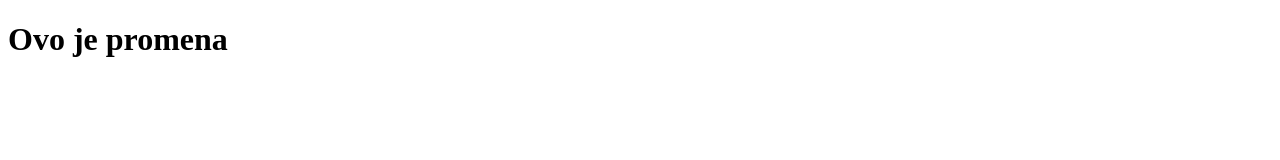
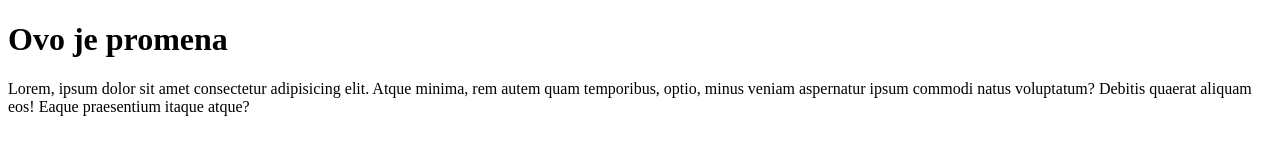
Before and after one commit to DejanPudja/Projekat, a plain HTML site: page index.html in a window 1280 px wide. Drawn offline with Linux system fonts and the light colour scheme.

Commit message:
Novo azuriranje

```diff
--- a/index.html
+++ b/index.html
@@ -8,5 +8,6 @@
 </head>
 <body>
     <h1>Ovo je promena</h1>
+    <p>Lorem, ipsum dolor sit amet consectetur adipisicing elit. Atque minima, rem autem quam temporibus, optio, minus veniam aspernatur ipsum commodi natus voluptatum? Debitis quaerat aliquam eos! Eaque praesentium itaque atque?</p>
 </body>
 </html>
```
